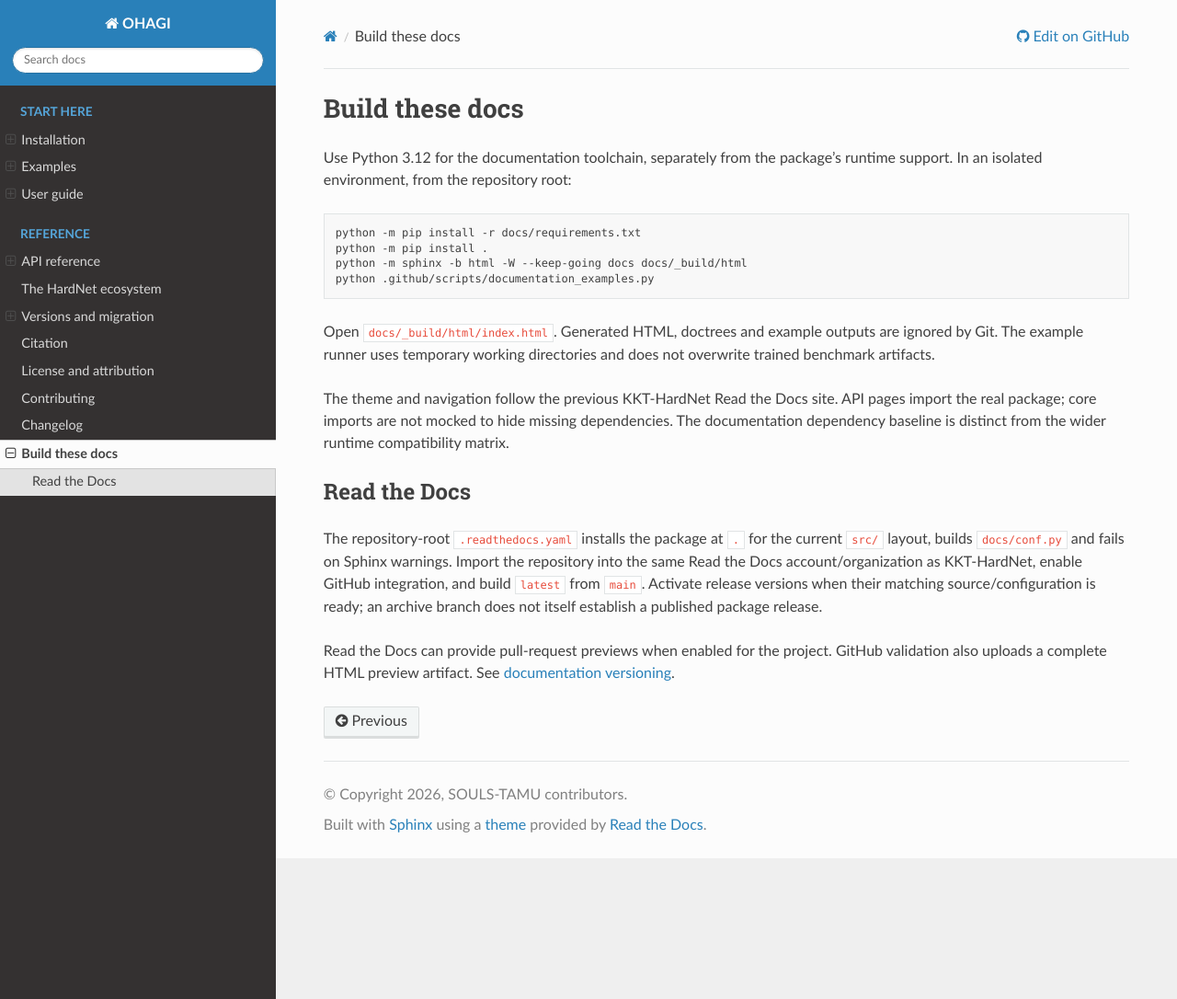
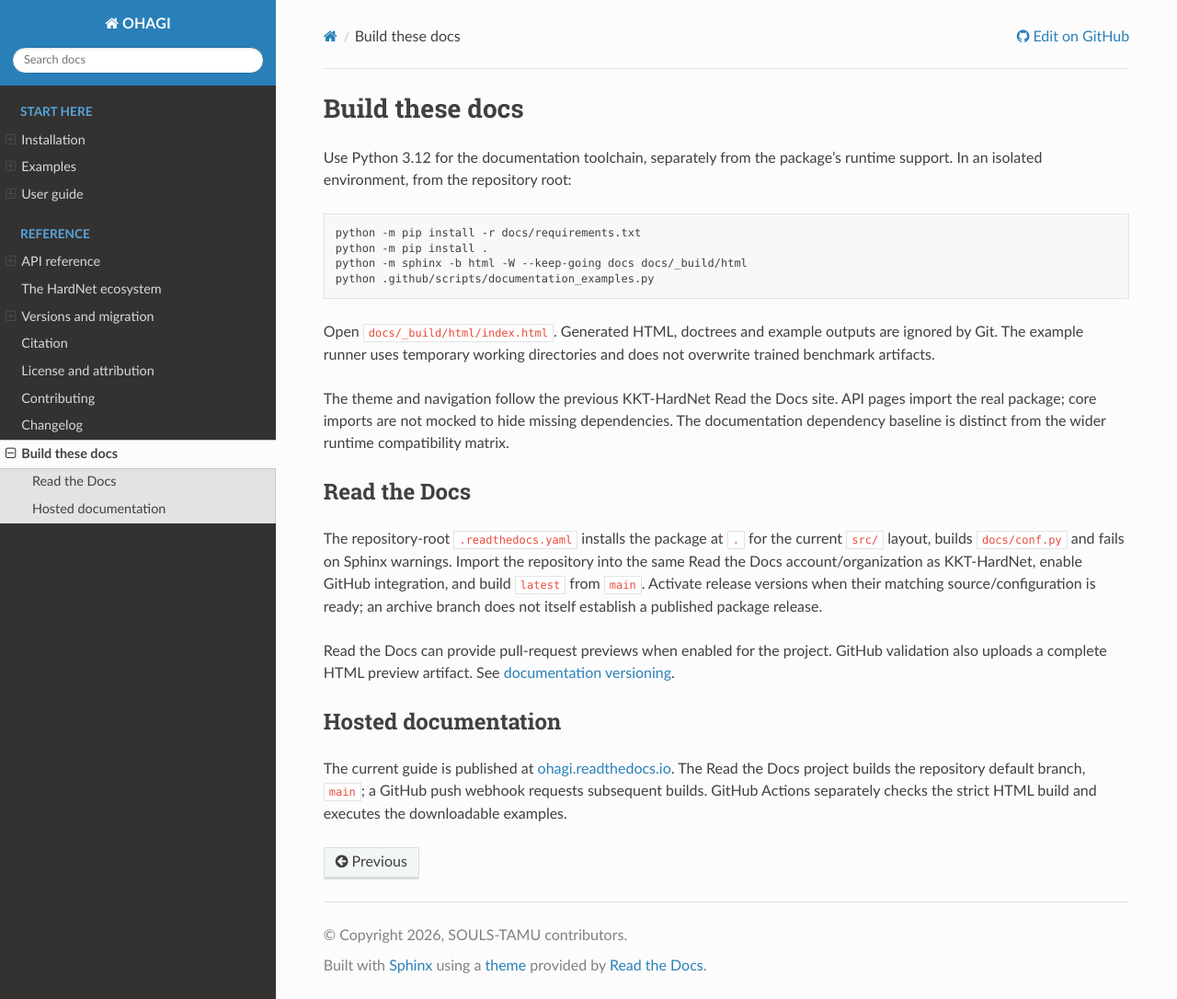
Before and after one commit to SOULS-TAMU/Ohagi, a Sphinx documentation site: the page built from docs/BUILD.md, in a window 1280 px wide and 1086 px high. Shown: the whole window at 92% size. Built offline with Sphinx 7.4.7 and the Read the Docs theme 3.1.0, drawn with Linux system fonts in a browser that asks for light colours.

Commit message:
Link verified Read the Docs sites and package documentation URLs

```diff
--- a/docs/BUILD.md
+++ b/docs/BUILD.md
@@ -31,3 +31,10 @@
 Read the Docs can provide pull-request previews when enabled for the project.
 GitHub validation also uploads a complete HTML preview artifact. See
 [documentation versioning](https://docs.readthedocs.com/platform/stable/versions.html).
+
+## Hosted documentation
+
+The current guide is published at [ohagi.readthedocs.io](https://ohagi.readthedocs.io/en/latest/).
+The Read the Docs project builds the repository default branch, `main`; a
+GitHub push webhook requests subsequent builds. GitHub Actions separately
+checks the strict HTML build and executes the downloadable examples.
--- a/pyproject.toml
+++ b/pyproject.toml
@@ -14,6 +14,11 @@
 license-files = ["LICENSE*", "NOTICE"]
 authors = [{name = "SOULS-TAMU contributors"}]
 keywords = ["jax", "constrained-learning", "differentiable-optimization"]
+
+[project.urls]
+Homepage = "https://github.com/SOULS-TAMU/Ohagi"
+Repository = "https://github.com/SOULS-TAMU/Ohagi"
+Documentation = "https://ohagi.readthedocs.io/en/latest/"
 
 [project.optional-dependencies]
 docs = ["Sphinx>=8.2,<9", "sphinx-rtd-theme>=3.1,<4", "myst-parser>=4,<5"]
```
Also changed, not shown: README.md (+2 -0 lines).
